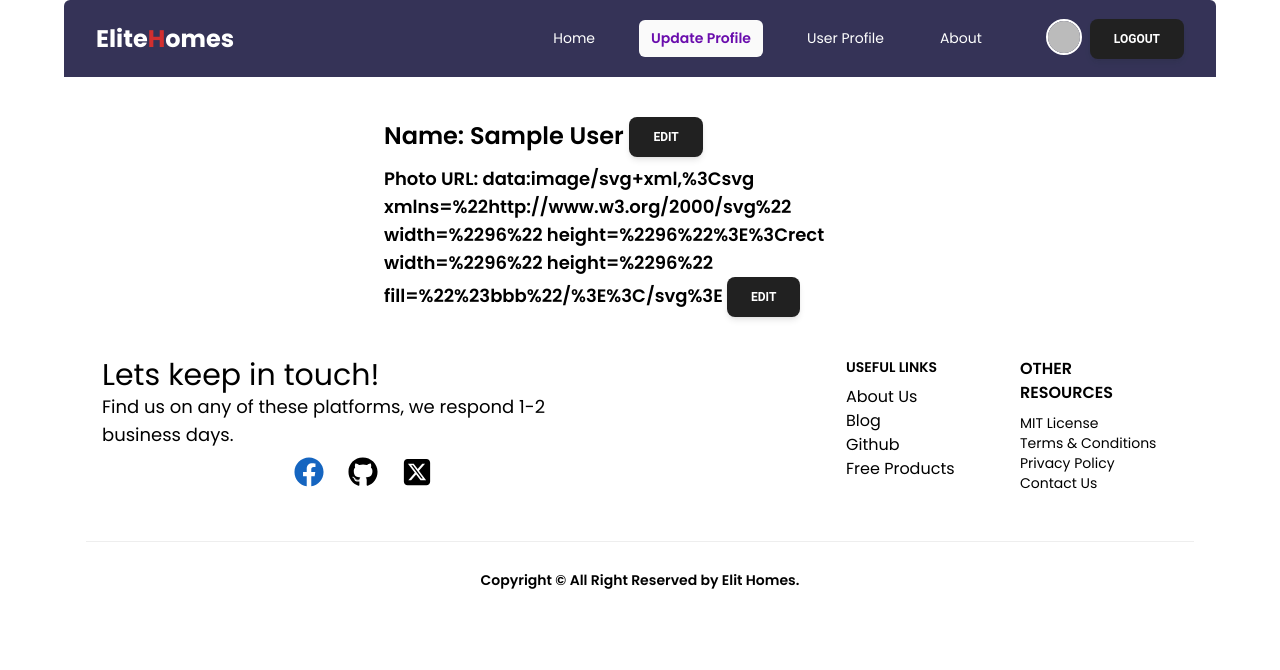
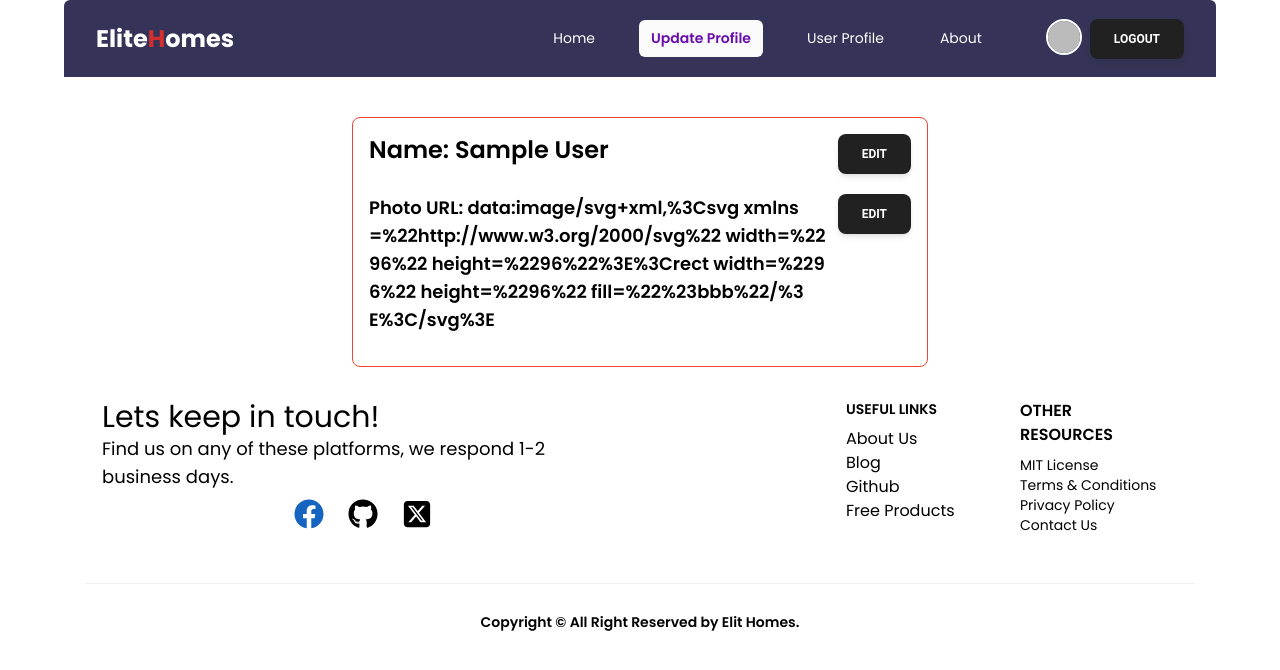
Before and after one commit to Asad9340/Elite-Homes, a React (Vite) app: page /updateprofile in a window 1280 px wide. Shown: the top 670 px of the page. Built offline with nearby package versions, Linux system fonts and the light colour scheme; no server answers; sample sign-in values are in the browser's storage.

Commit message:
added some style in update page

```diff
--- a/src/components/UpdateProfile/UpdateProfile.jsx
+++ b/src/components/UpdateProfile/UpdateProfile.jsx
@@ -3,14 +3,12 @@ import { AuthContext } from '../../Firebase/AuthProvider';
 import { Button } from '@material-tailwind/react';
 import { Helmet } from 'react-helmet';
 function UpdateProfile() {
-
-
-  const { user, userProfileUpdate,userNameUpdate } = useContext(AuthContext);
+  const { user, userProfileUpdate, userNameUpdate } = useContext(AuthContext);
   const { displayName, photoURL } = user;
   const [name, setName] = useState(false);
   const [photo, setPhoto] = useState(false);
   const nameRef = useRef(null);
-  const photoRef=useRef(null);
+  const photoRef = useRef(null);
   const handleNameEdit = () => {
     setName(!name);
   };
@@ -45,15 +43,21 @@ function UpdateProfile() {
         <title>Elite Homes | Update Profile</title>
         <link rel="canonical" href="http://mysite.com/example" />
       </Helmet>
-      <div className="mt-10 flex justify-center max-w-lg mx-auto">
-        <form className="flex flex-col w-full">
+      <div className="mt-10 flex justify-center max-w-xl mx-auto border border-red-500 p-4 rounded-lg">
+        <form className="flex flex-col w-full space-y-3">
+          <div>
+            <div className="flex justify-between gap-3 mb-2">
               <div>
                 <h2 className="text-2xl font-semibold mb-2">
                   Name: {displayName}{' '}
+                </h2>
+              </div>
+              <div>
                 <Button onClick={handleNameEdit} variant="filled">
                   Edit
                 </Button>
-            </h2>
+              </div>
+            </div>
             <div
               className={
                 name
@@ -78,12 +82,19 @@ function UpdateProfile() {
             </div>
           </div>
           <div>
-            <h2 className="text-lg font-semibold mb-2">
+            <div className="flex justify-between gap-3 mb-2 ">
+              <div>
+                {' '}
+                <h2 className="text-lg font-semibold mb-2 break-all">
                   Photo URL: {photoURL}{' '}
+                </h2>
+              </div>
+              <div>
                 <Button onClick={handlePhotoEdit} variant="filled">
                   Edit
                 </Button>
-            </h2>
+              </div>
+            </div>
             <div
               className={
                 photo
```
Lines whose indentation alone changed are shown as unchanged.
